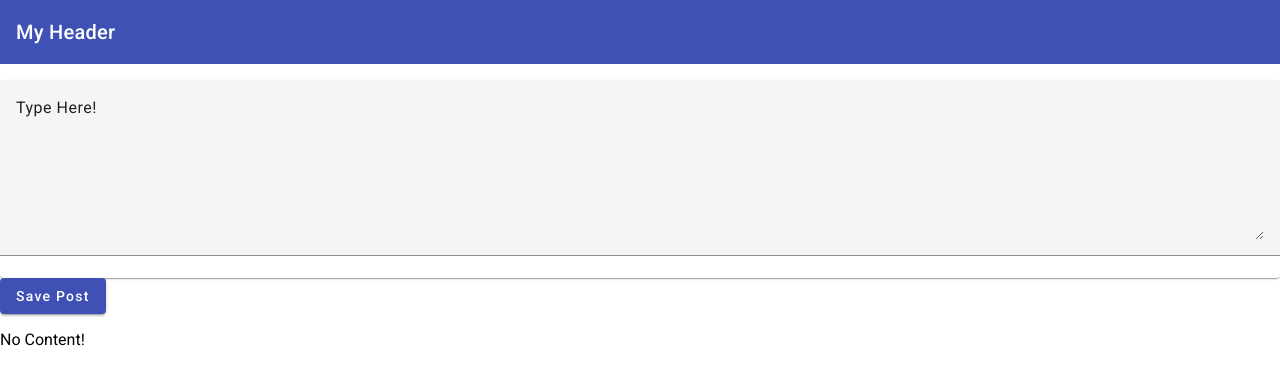
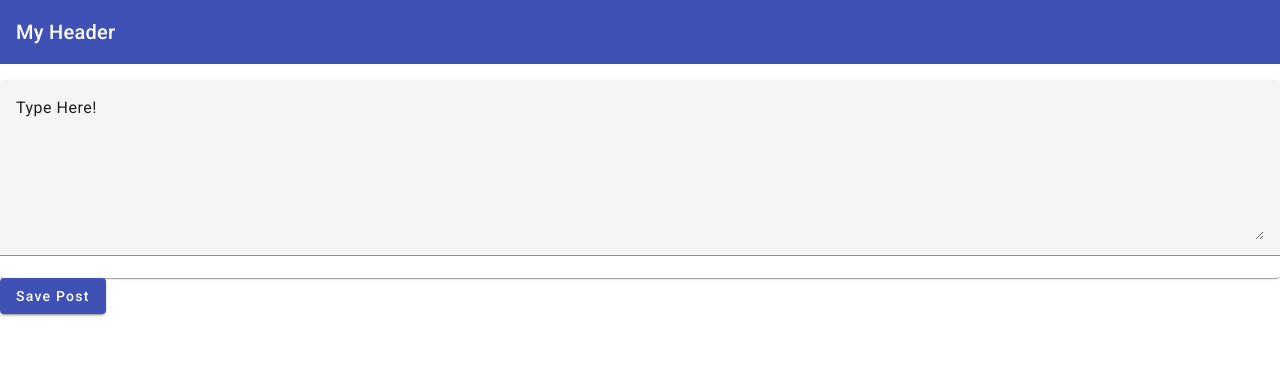
Before and after one commit to Angeredspy/MeanProj, an Angular app: page / in a window 1280 px wide. Shown: the top 384 px of the page. Built offline with nearby package versions, Linux system fonts and the light colour scheme.

Commit message:
Modifies post-create module property text

```diff
--- a/src/app/posts/post-create/post-create.component.ts
+++ b/src/app/posts/post-create/post-create.component.ts
@@ -10,7 +10,7 @@ import { Component } from '@angular/core';
 })
 export class PostCreateComponent {
   enteredValue = 'Type Here!';
-  newPost = 'No Content!';
+  newPost = '';
 
   onAddPost = () => {
     this.newPost = this.enteredValue;
```
